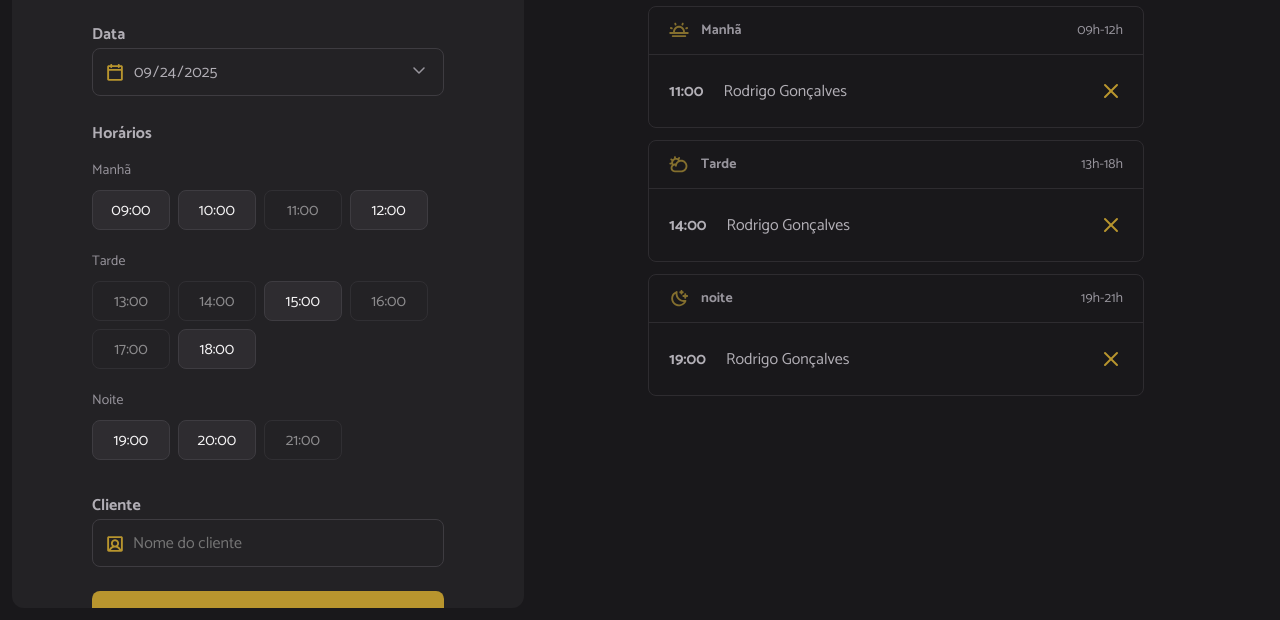
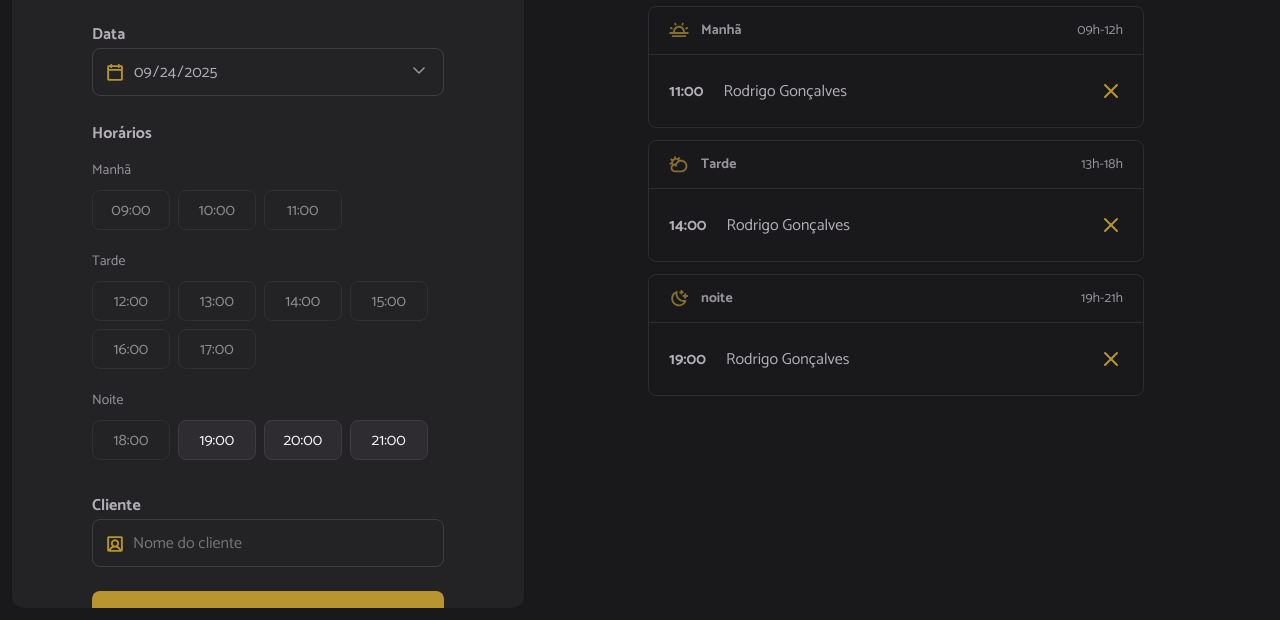
Before and after one commit to msadriano/hairday, a website built with webpack: page index.html in a window 1280 px wide. Shown: the part 180-800 px from the top of the page. Built offline with nearby package versions, Linux system fonts and the light colour scheme.

Commit message:
feat: load scheduling times

```diff
--- a/index.html
+++ b/index.html
@@ -39,20 +39,14 @@
         <span class="label">Horários</span>
         <ul id="hours" class="hours" aria-label="Horários disponíveis de manhã">
           <!-- Exemplo: Manhã -->
+          <!--
           <li data-period="morning" class="hour-period">Manhã</li>
           <li data-period="morning" value="09:00" class="hour hour-available">
             09:00
           </li>
-          <li data-period="morning" value="10:00" class="hour hour-available">
-            10:00
-          </li>
-          <li data-period="morning" value="11:00" class="hour hour-unavailable">
-            11:00
-          </li>
-          <li data-period="morning" value="12:00" class="hour hour-available">
-            12:00
-          </li>
+          -->
           <!-- Exemplo: Tarde  -->
+          <!--
           <li data-period="morning" class="hour-period">Tarde</li>
           <li
             data-period="afternoon"
@@ -61,45 +55,14 @@
           >
             13:00
           </li>
-          <li
-            data-period="afternoon"
-            value="14:00"
-            class="hour hour-unavailable"
-          >
-            14:00
-          </li>
-          <li data-period="afternoon" value="15:00" class="hour hour-available">
-            15:00
-          </li>
-          <li
-            data-period="afternoon"
-            value="16:00"
-            class="hour hour-unavailable"
-          >
-            16:00
-          </li>
-          <li
-            data-period="afternoon"
-            value="17:00"
-            class="hour hour-unavailable"
-          >
-            17:00
-          </li>
-          <li data-period="afternoon" value="18:00" class="hour hour-available">
-            18:00
-          </li>
+          -->
           <!-- Exemplo: Noite -->
+          <!--
           <li data-period="morning" class="hour-period">Noite</li>
 
           <li data-period="night" value="19:00" class="hour hour-available">
             19:00
-          </li>
-          <li data-period="night" value="20:00" class="hour hour-available">
-            20:00
-          </li>
-          <li data-period="night" value="21:00" class="hour hour-unavailable">
-            21:00
-          </li>
+          </li>-->
         </ul>
 
         <label for="client" class="label">Cliente</label>
--- a/src/main.js
+++ b/src/main.js
@@ -14,3 +14,4 @@ import "./libs/dayjs.js";
 
 import "./modules/form/submit.js";
 import "./modules/form/date-load.js";
+import "./modules/page-load.js";
--- /dev/null
+++ b/src/modules/form/hours-load.js
@@ -0,0 +1,71 @@
+import dayjs from "dayjs";
+import { openingHours } from "../../utils/openig-hours.js";
+
+export function openingHoursLoad() {
+  const hoursList = document.getElementById("hours");
+
+  if (!hoursList) {
+    console.error("Não foi possível carregar os horários disponíveis.");
+  }
+
+  let period = null;
+
+  openingHours.forEach((hoursString) => {
+    const [hour] = hoursString.split(":");
+    const numericHour = Number(hour);
+    const currentPeriod = getCurrentPeriod(numericHour);
+
+    if (currentPeriod !== period) {
+      const periodTitle = createPeriodTitle(currentPeriod);
+      hoursList.appendChild(periodTitle);
+      period = currentPeriod;
+    }
+
+    const hourItem = createHourItem(currentPeriod, hoursString, numericHour);
+    hoursList.appendChild(hourItem);
+  });
+}
+
+function getCurrentPeriod(numericHour) {
+  if (numericHour <= 11) {
+    return "morning";
+  } else if (numericHour <= 17) {
+    return "afternoon";
+  } else {
+    return "night";
+  }
+}
+
+function createPeriodTitle(currentPeriod) {
+  const periodTitleList = {
+    morning: "Manhã",
+    afternoon: "Tarde",
+    night: "Noite",
+  };
+
+  const titleHtmlElement = document.createElement("li");
+  titleHtmlElement.setAttribute("data-period", currentPeriod);
+  titleHtmlElement.classList.add("hour-period");
+  titleHtmlElement.textContent = periodTitleList[currentPeriod];
+
+  return titleHtmlElement;
+}
+
+function createHourItem(currentPeriod, hoursString, numericHour) {
+  const hourItemElement = document.createElement("li");
+  hourItemElement.setAttribute("data-period", currentPeriod);
+  hourItemElement.classList.add("hour");
+  hourItemElement.value = hoursString;
+  hourItemElement.textContent = hoursString;
+
+  const currentTimeString = dayjs().format("H");
+  const currentTimeNumeric = Number(currentTimeString);
+
+  if (numericHour <= currentTimeNumeric) {
+    hourItemElement.classList.add("hour-unavailable");
+  } else {
+    hourItemElement.classList.add("hour-available");
+  }
+
+  return hourItemElement;
+}
--- /dev/null
+++ b/src/modules/page-load.js
@@ -0,0 +1,6 @@
+import { openingHoursLoad } from "./form/hours-load.js";
+
+document.addEventListener("DOMContentLoaded", () => {
+  openingHoursLoad();
+  console.log("DOM CARREGADO!!");
+});
```
